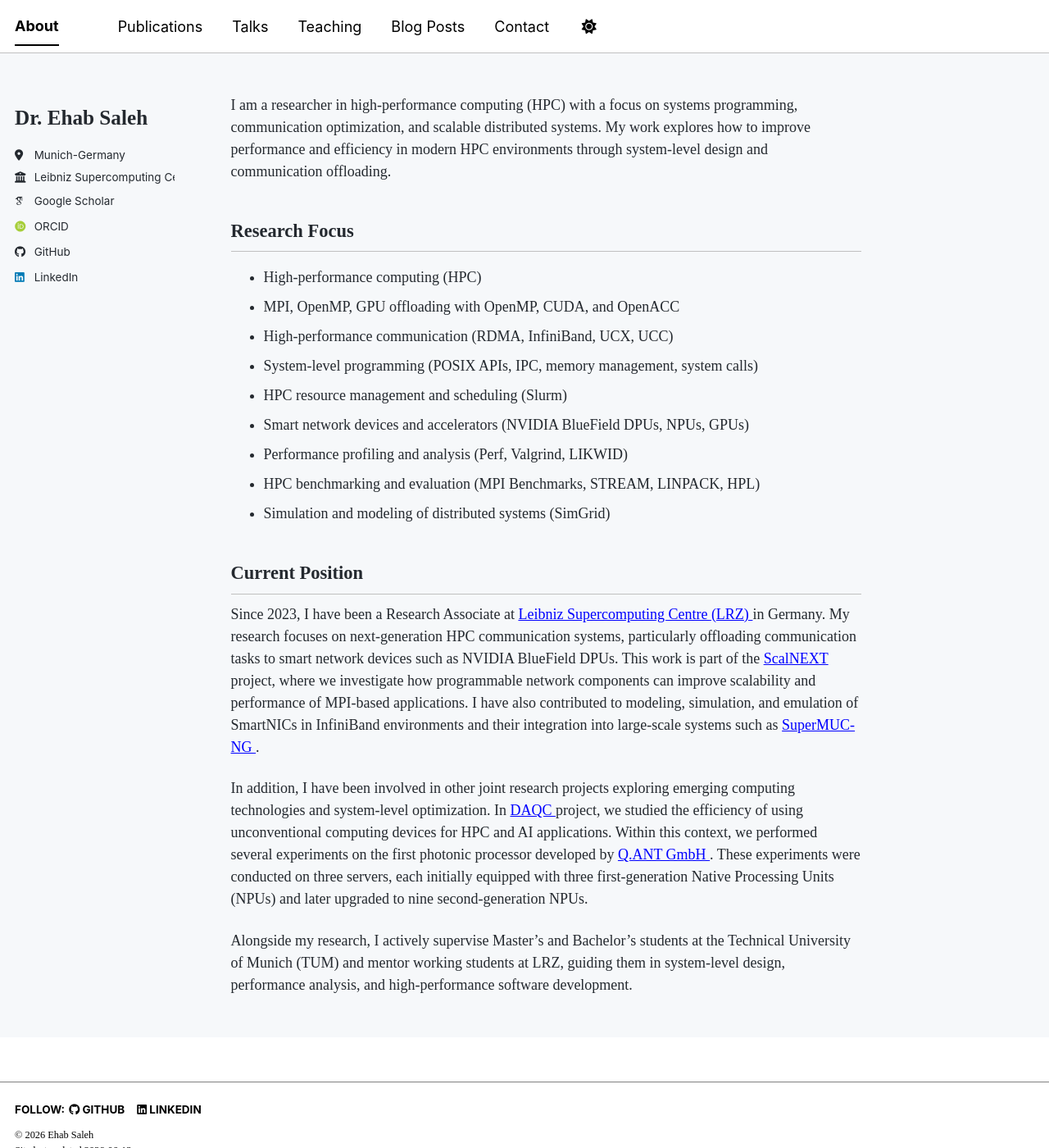
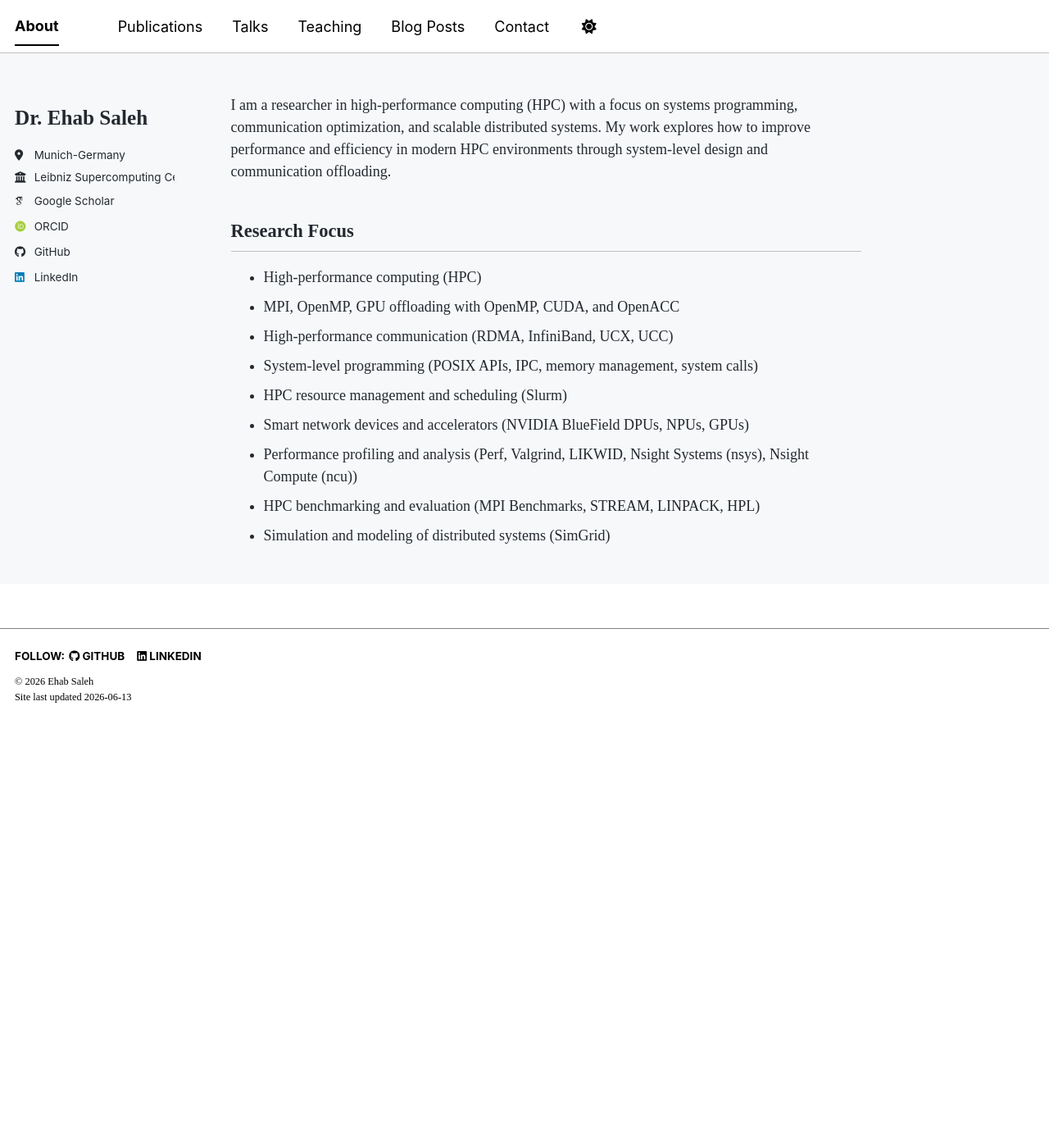
Before and after one commit to ehabosaleh/ehabosaleh.github.io, a Jekyll site: the page built from _pages/about.md, in a window 1280 px wide and 1400 px high. Shown: the whole window at 82% size. Built offline with Jekyll 4.4.1, drawn with Linux system fonts in a browser that asks for light colours; some web fonts are replaced; a script bundle is joined from its source files by our own code; library files that are not in the unit come from our copies.

Commit message:
Enhance performance profiling section and update content
Updated performance profiling tools and removed outdated position details.

```diff
--- a/_pages/about.md
+++ b/_pages/about.md
@@ -15,14 +15,6 @@ I am a researcher in high-performance computing (HPC) with a focus on systems pr
 - System-level programming (POSIX APIs, IPC, memory management, system calls)
 - HPC resource management and scheduling (Slurm)
 - Smart network devices and accelerators (NVIDIA BlueField DPUs, NPUs, GPUs)
-- Performance profiling and analysis (Perf, Valgrind, LIKWID)
+- Performance profiling and analysis (Perf, Valgrind, LIKWID, Nsight Systems (nsys), Nsight Compute (ncu))
 - HPC benchmarking and evaluation (MPI Benchmarks, STREAM, LINPACK, HPL)
 - Simulation and modeling of distributed systems (SimGrid)
-
-## Current Position
-Since 2023, I have been a Research Associate at <a href="https://www.lrz.de" target="_blank" rel="noopener noreferrer"> Leibniz Supercomputing Centre (LRZ) </a> in Germany. My research focuses on next-generation HPC communication systems, particularly offloading communication tasks to smart network devices such as NVIDIA BlueField DPUs. This work is part of the <a href="https://www.lrz.de/en/research/research-projects/detail/scalnext" target="_blank" rel="noopener noreferrer"> ScalNEXT </a> project, where we investigate how programmable network components can improve scalability and performance of MPI-based applications. I have also contributed to modeling, simulation, and emulation of SmartNICs in InfiniBand environments and their integration into large-scale systems such as <a href="https://en.wikipedia.org/wiki/SuperMUC" target="_blank" rel="noopener noreferrer"> SuperMUC-NG </a>.
-
-In addition, I have been involved in other joint research projects exploring emerging computing technologies and system-level optimization.
-In <a href="https://www.lrz.de/en/research/research-projects/detail/hoehere-leistung-weniger-energie-zweite-generation-photonischer-prozessoren-am-lrz" target="_blank" rel="noopener noreferrer"> DAQC </a> project, we studied the efficiency of using unconventional computing devices for HPC and AI applications. Within this context, we performed several experiments on the first photonic processor developed by <a href="https://qant.com/de/" target="_blank" rel="noopener noreferrer"> Q.ANT GmbH </a>. These experiments were conducted on three servers, each initially equipped with three first-generation Native Processing Units (NPUs) and later upgraded to nine second-generation NPUs.
-
-Alongside my research, I actively supervise Master’s and Bachelor’s students at the Technical University of Munich (TUM) and mentor working students at LRZ, guiding them in system-level design, performance analysis, and high-performance software development.
```
